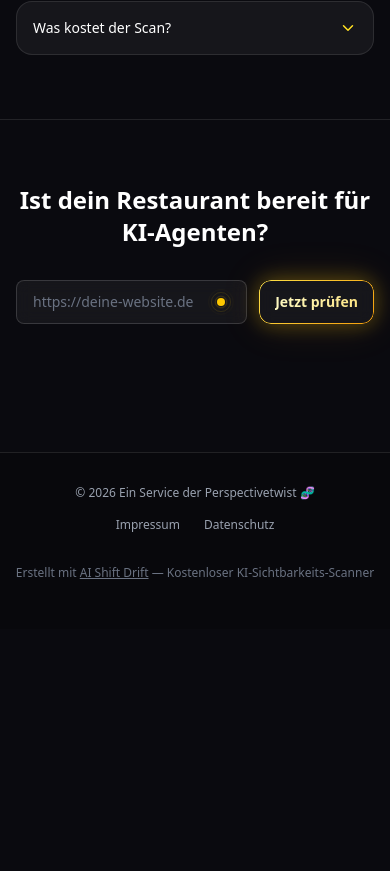
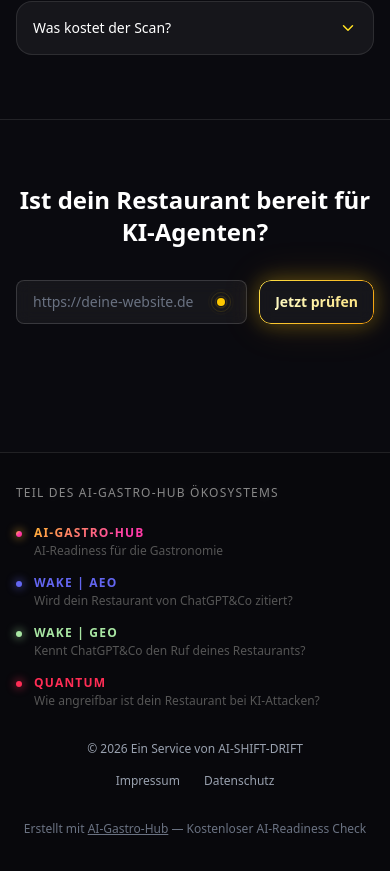
Before and after one commit to perspectivetwist/agentready-gastro, a Next.js app: page / in a window 390 px wide. Shown: the part 4086-4957 px from the top of the page. Before the commit the page ends 4715 px from the top, so only its background shows below. Built offline with nearby package versions, Linux system fonts and the light colour scheme.

Commit message:
fix: footer auf gastro-universum angepasst
Ecosystem-Section hinzugefügt mit AI-Gastro-Hub + Wake AEO/GEO +
Quantum. Beschreibungen sagen "Restaurant", Hotmail-Link geht zu
ai-gastro-hub.vercel.app.

Co-Authored-By: Claude Opus 4.6 <noreply@anthropic.com>

```diff
--- a/components/Footer.tsx
+++ b/components/Footer.tsx
@@ -1,11 +1,86 @@
 import Link from 'next/link'
+
+const ecosystem = [
+  {
+    label: "AI-Gastro-Hub",
+    color: "#FF006E",
+    gradient: "linear-gradient(135deg, #FFB432 0%, #FF3CAC 50%, #FF2D78 100%)",
+    dotBg: "linear-gradient(135deg, #FFB432 0%, #FF3CAC 50%, #FF2D78 100%)",
+    dotShadow: "0 0 8px 2px rgba(255,180,50,0.4)",
+    desc: "AI-Readiness für die Gastronomie",
+    url: "https://ai-gastro-hub.vercel.app/",
+  },
+  {
+    label: "Wake | AEO",
+    color: "#6366f1",
+    dotBg: "#6366f1",
+    dotShadow: "0 0 8px 2px #6366f166",
+    desc: "Wird dein Restaurant von ChatGPT&Co zitiert?",
+    url: "https://aeo-gastro.vercel.app/",
+  },
+  {
+    label: "Wake | GEO",
+    color: "#A8E6A3",
+    dotBg: "#A8E6A3",
+    dotShadow: "0 0 8px 2px #A8E6A366",
+    desc: "Kennt ChatGPT&Co den Ruf deines Restaurants?",
+    url: "https://geo-gastro.vercel.app/",
+  },
+  {
+    label: "Quantum",
+    color: "#FF2D55",
+    dotBg: "#FF2D55",
+    dotShadow: "0 0 8px 2px #FF2D5566",
+    desc: "Wie angreifbar ist dein Restaurant bei KI-Attacken?",
+    url: "https://aisecurity-gastro.vercel.app/",
+  },
+]
 
 export default function Footer() {
   return (
     <footer className="bg-black/20 border-t border-white/10 py-8 mt-16">
-      <div className="max-w-3xl mx-auto px-4 flex flex-col sm:flex-row items-center justify-between gap-4">
+      <div className="max-w-3xl mx-auto px-4">
+
+        {/* Ecosystem Badges */}
+        <div className="mb-8">
+          <div className="text-xs tracking-widest uppercase mb-6" style={{ color: "#888", textShadow: "0 0 12px rgba(255,255,255,0.15)" }}>
+            Teil des AI-Gastro-Hub Ökosystems
+          </div>
+          <div className="flex flex-col gap-4">
+            {ecosystem.map((item) => (
+              <a
+                key={item.label}
+                href={item.url}
+                target="_blank"
+                rel="noopener noreferrer"
+                className="flex items-start gap-3 transition-opacity duration-200 hover:opacity-80"
+              >
+                <div
+                  className="w-[6px] h-[6px] rounded-full flex-shrink-0 mt-1.5"
+                  style={{ background: item.dotBg, boxShadow: item.dotShadow }}
+                />
+                <div>
+                  <div
+                    className="text-xs tracking-widest uppercase font-semibold"
+                    style={item.gradient
+                      ? { background: item.gradient, WebkitBackgroundClip: 'text', WebkitTextFillColor: 'transparent', backgroundClip: 'text' }
+                      : { color: item.color }}
+                  >
+                    {item.label}
+                  </div>
+                  <div className="text-xs mt-0.5" style={{ color: "#555" }}>
+                    {item.desc}
+                  </div>
+                </div>
+              </a>
+            ))}
+          </div>
+        </div>
+
+        {/* Impressum / Datenschutz / Copyright */}
+        <div className="flex flex-col sm:flex-row items-center justify-between gap-4">
           <span className="text-xs text-gray-400 font-light">
-          &copy; 2026 Ein Service der Perspectivetwist &#x1f9ec;
+            &copy; 2026 Ein Service von AI-SHIFT-DRIFT
           </span>
           <div className="flex gap-6">
             <Link href="/impressum" className="text-xs text-gray-400 hover:text-white transition-colors">
@@ -16,18 +91,19 @@ export default function Footer() {
             </Link>
           </div>
         </div>
-      {/* ASD Hotmail-Prinzip */}
+        {/* Gastro-Hub Hotmail-Prinzip */}
         <div className="text-center text-xs text-gray-500 mt-8 pb-4">
           <span>Erstellt mit </span>
           <a
-          href="https://ai-shift-drift-psi.vercel.app?utm_source=report&utm_medium=footer&utm_campaign=hotmail&utm_content=agentready-gastro"
+            href="https://ai-gastro-hub.vercel.app?utm_source=report&utm_medium=footer&utm_campaign=hotmail&utm_content=agentready-gastro"
             target="_blank"
             rel="noopener noreferrer"
             className="underline hover:text-gray-300"
           >
-          AI Shift Drift
+            AI-Gastro-Hub
           </a>
-        <span> — Kostenloser KI-Sichtbarkeits-Scanner</span>
+          <span> — Kostenloser AI-Readiness Check</span>
+        </div>
       </div>
     </footer>
   )
```
Lines whose indentation alone changed are shown as unchanged.
